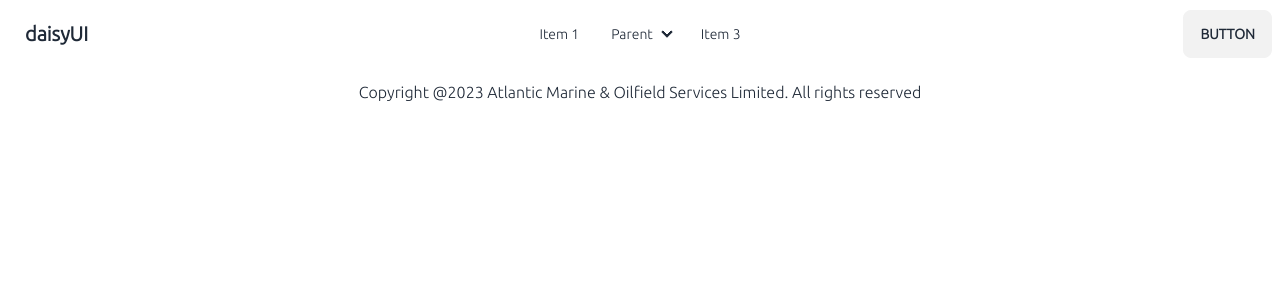
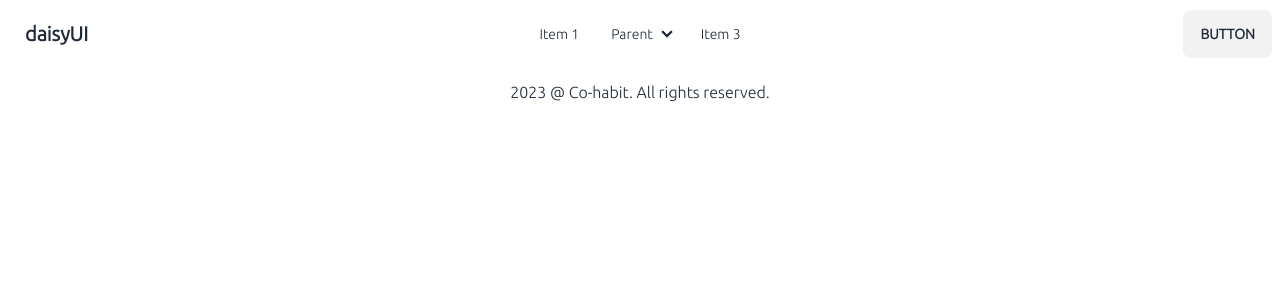
Before and after one commit to lazynerd-studios/Co-Habit-Landing, a React (Vite) app: page / in a window 1280 px wide. Shown: the top 300 px of the page. Built offline with nearby package versions, Linux system fonts and the light colour scheme.

Commit message:
Update Footer.jsx

```diff
--- a/src/Components/Footer/Footer.jsx
+++ b/src/Components/Footer/Footer.jsx
@@ -17,10 +17,10 @@ const Footer = () => {
 
       {/* copyright */}
       <p className="pt-3 pb-4 copyright text-center">
-        Copyright
+        <span>{theDate} </span>
         @
-        <span>{theDate} </span>
-        Atlantic Marine & Oilfield Services Limited. All rights reserved
+        Co-habit.
+        All rights reserved.
       </p>
 
     </div>
```
